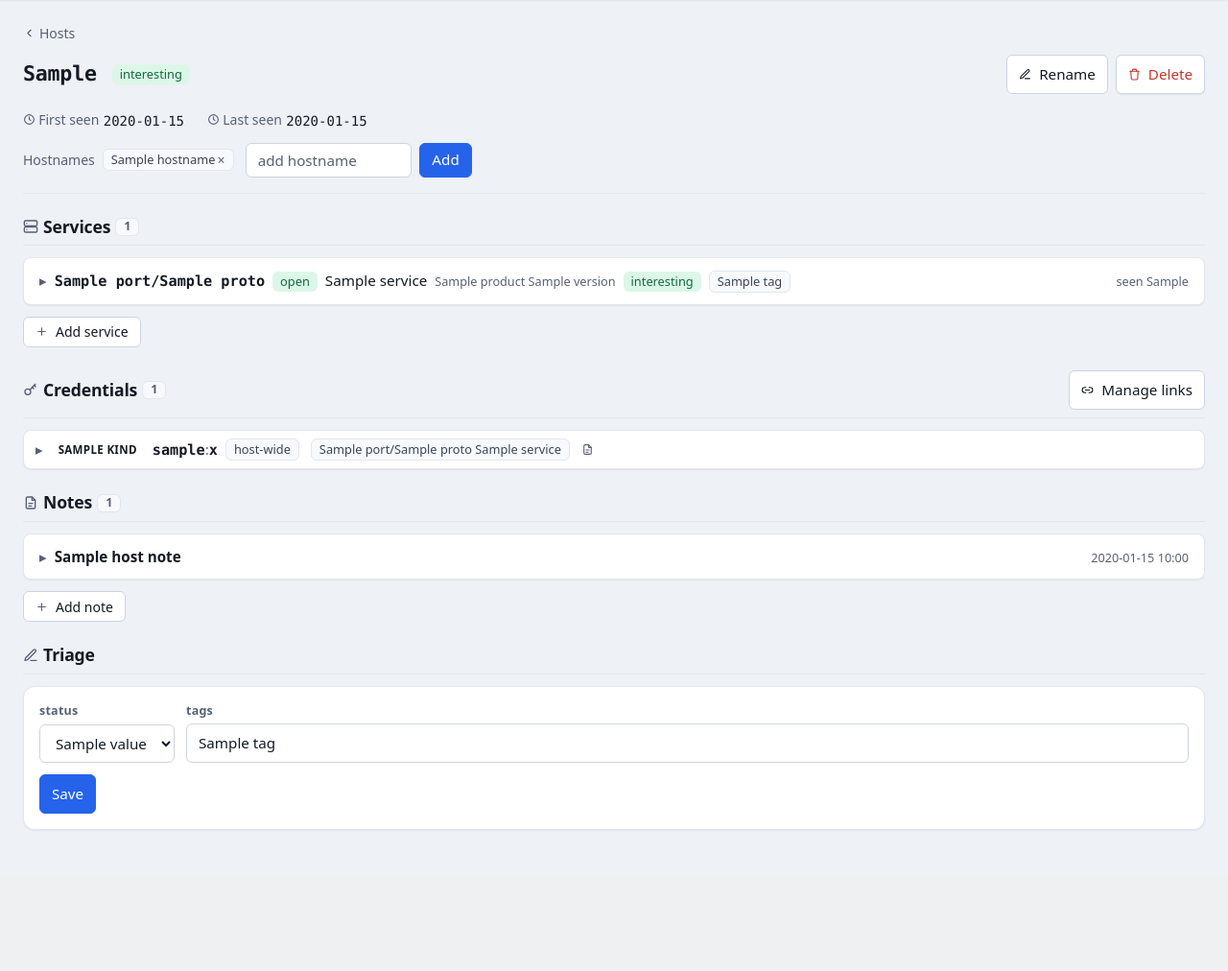
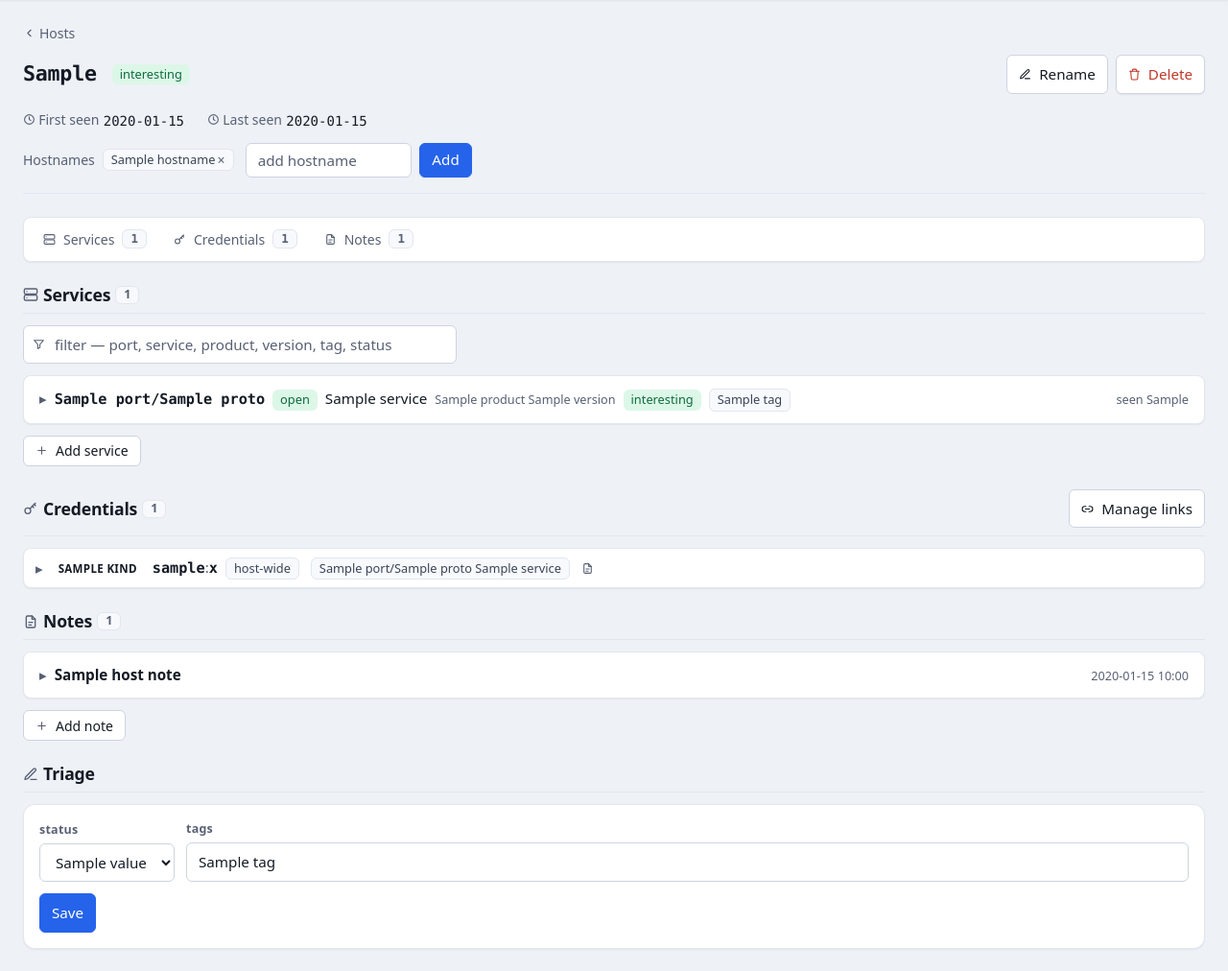
Before and after one commit to g4laad/penrecon, a FastAPI app: template src/penrecon/web/templates/host.html in a window 1280 px wide. Shown: the part 56-1068 px from the top of the page at 96% size. Before the commit the page ends 921 px from the top, so only its background shows below. Run offline with FastAPI, Linux system fonts and the light colour scheme; the template is opened without the code that fills it: most values are stand-ins (such as "Sample title", 1, 10 or a date in 2020); parts of the project's set-up code (start-up, migrations or seed data) failed here and were passed over.

Commit message:
feat(host): sticky section nav + client-side service filter
Host detail pages with hundreds of services / dozens of creds+notes were
one long unnavigable scroll. Add a sticky sub-nav with live counts that
jump to each section, and a client-side filter over the service list
(port/service/product/version/tag/status), so triage stays fast and local.

Counts derive from the DOM and refresh on htmx:afterSwap; the filter value
survives row swaps via hx-preserve.

```diff
--- a/src/penrecon/web/static/style.css
+++ b/src/penrecon/web/static/style.css
@@ -291,6 +291,37 @@ details.note > summary small { color:var(--mut); font-family:var(--font-sans); m
   box-shadow:var(--shadow-sm); padding:var(--space-4); }
 p.panel-body.empty { color:var(--mut); }
 
+/* --- host detail: sticky section nav with live counts --- */
+.host-subnav {
+  position:sticky; top:var(--nav-h,48px); z-index:15;
+  display:flex; flex-wrap:wrap; gap:var(--space-1); align-items:center;
+  margin:0 0 var(--space-5); padding:var(--space-1) var(--space-2);
+  background:var(--surface); border:1px solid var(--line); border-radius:var(--radius);
+  box-shadow:var(--shadow-sm);
+}
+.host-subnav a {
+  display:inline-flex; align-items:center; gap:var(--space-2);
+  padding:var(--space-2) var(--space-3); border-radius:var(--radius-sm);
+  color:var(--mut); text-decoration:none; font-weight:500; font-size:var(--text-sm);
+}
+.host-subnav a .icon { color:var(--mut); }
+.host-subnav a:hover { color:var(--fg); background:var(--panel); }
+.subnav-count {
+  font-family:var(--font-mono); font-variant-numeric:tabular-nums;
+  font-size:var(--text-xs); font-weight:600; color:var(--mut);
+  background:var(--panel); border:1px solid var(--line); border-radius:var(--radius-sm);
+  padding:0 var(--space-2);
+}
+/* jumps land below both sticky bars */
+#services, #credentials, #notes { scroll-margin-top:calc(var(--nav-h,48px) + var(--subnav-h,44px) + var(--space-3)); }
+
+/* --- service filter --- */
+.svc-filter { display:flex; align-items:center; gap:var(--space-3); margin:0 0 var(--space-3); }
+.svc-filter-field { flex:1 1 auto; max-width:52ch; }
+.svc-filter-field input { width:100%; }
+.svc-match { color:var(--mut); font-size:var(--text-sm); font-variant-numeric:tabular-nums; white-space:nowrap; }
+.svc-no-match { margin:var(--space-2) 0 0; }
+
 /* add-service: collapsed by default; summary reads as a secondary button */
 .add-toggle { margin-top:var(--space-3); }
 .add-toggle > summary { list-style:none; cursor:pointer; display:inline-flex; align-items:center; gap:var(--space-2);
--- a/src/penrecon/web/templates/_services.html
+++ b/src/penrecon/web/templates/_services.html
@@ -4,8 +4,22 @@
     <h2>{{ icons.icon('server') }}Services{% if services %} <span class="grp-count">{{ services | length }}</span>{% endif %}</h2>
   </div>
 
+  {% if services %}
+  <div class="svc-filter">
+    <label class="input-icon svc-filter-field">{{ icons.icon('filter', 'icon-sm') }}
+      <input type="search" id="svc-filter" hx-preserve="true" autocomplete="off"
+             placeholder="filter — port, service, product, version, tag, status"
+             aria-label="Filter services" aria-controls="services">
+    </label>
+    <span class="svc-match" aria-live="polite"></span>
+  </div>
+  {% endif %}
+
   {% for s in services %}
-  <details class="service">
+  {% set fstatus = s.annotation.status if s.annotation else '' %}
+  {% set ftags = (s.annotation.tags | join(' ')) if s.annotation else '' %}
+  <details class="service" data-state="{{ s.state }}"
+    data-filter="{{ (s.port ~ '/' ~ s.proto ~ ' ' ~ s.state ~ ' ' ~ (s.service_name or '') ~ ' ' ~ (s.product or '') ~ ' ' ~ (s.version or '') ~ (' manual' if s.manual else '') ~ ' ' ~ fstatus ~ ' ' ~ ftags) | lower }}">
     <summary>
       <span class="mono port">{{ s.port }}/{{ s.proto }}</span>
       <span class="status status-{{ s.state }}">{{ s.state }}</span>
@@ -52,6 +66,8 @@
   <p class="empty panel-body">No services yet. Add one below, or ingest a scan.</p>
   {% endfor %}
 
+  <p class="empty svc-no-match" hidden>No services match the filter.</p>
+
   <details class="add-toggle">
     <summary>{{ icons.icon('plus', 'icon-sm') }}Add service</summary>
     <form class="svc-add" hx-post="/hosts/{{ host.id }}/services" hx-target="#services" hx-swap="outerHTML">
--- a/src/penrecon/web/templates/host.html
+++ b/src/penrecon/web/templates/host.html
@@ -38,9 +38,15 @@
   {% include "_hostnames.html" %}
 </div>
 
+<nav class="host-subnav" aria-label="On this host">
+  <a href="#services">{{ icons.icon('server', 'icon-sm') }}Services <span class="subnav-count" data-count="services">{{ services | length }}</span></a>
+  <a href="#credentials">{{ icons.icon('key', 'icon-sm') }}Credentials <span class="subnav-count" data-count="creds">{{ host_credentials | length }}</span></a>
+  <a href="#notes">{{ icons.icon('note', 'icon-sm') }}Notes <span class="subnav-count" data-count="notes">{{ host_notes | length }}</span></a>
+</nav>
+
 {% include "_services.html" %}
 
-<section class="panel">
+<section id="credentials" class="panel">
   <div class="panel-head">
     <h2>{{ icons.icon('key') }}Credentials{% if host_credentials %} <span class="grp-count">{{ host_credentials | length }}</span>{% endif %}</h2>
     <a class="button" href="/credentials">{{ icons.icon('link', 'icon-sm') }}Manage links</a>
@@ -48,7 +54,7 @@
   {% include "_host_credentials.html" %}
 </section>
 
-<section class="panel">
+<section id="notes" class="panel">
   <div class="panel-head">
     <h2>{{ icons.icon('note') }}Notes{% if host_notes %} <span class="grp-count">{{ host_notes | length }}</span>{% endif %}</h2>
   </div>
@@ -73,4 +79,55 @@
   });
   dialog.addEventListener('click', (e) => { if (e.target === dialog) dialog.close(); });
 </script>
+
+<script>
+  // Pin the host subnav right under the site header, and let #anchor jumps
+  // clear both bars — measured, so it survives zoom and the mobile breakpoint.
+  const root = document.documentElement;
+  const primaryNav = document.querySelector('nav[aria-label="Primary"]');
+  const subnav = document.querySelector('.host-subnav');
+  const measure = () => {
+    root.style.setProperty('--nav-h', primaryNav.offsetHeight + 'px');
+    root.style.setProperty('--subnav-h', subnav.offsetHeight + 'px');
+  };
+  measure();
+  addEventListener('resize', measure);
+
+  // Subnav counts derived from the DOM so they stay correct after an HTMX edit
+  // (add/delete of a service, credential, or note swaps only its own fragment).
+  const counters = {
+    services: '#services .service',
+    creds: '#credentials .cred-item',
+    notes: '#notes .note',
+  };
+  const recount = () => {
+    for (const [key, sel] of Object.entries(counters)) {
+      const el = document.querySelector(`.subnav-count[data-count="${key}"]`);
+      if (el) el.textContent = document.querySelectorAll(sel).length;
+    }
+  };
+
+  // Service filter: each row carries a lowercased data-filter; every
+  // space-separated term must be a substring. Instant, local, no round-trip.
+  const applyFilter = () => {
+    const input = document.getElementById('svc-filter');
+    const rows = document.querySelectorAll('#services .service');
+    const terms = (input ? input.value : '').toLowerCase().split(/\s+/).filter(Boolean);
+    let shown = 0;
+    rows.forEach((row) => {
+      const hit = terms.every((t) => (row.dataset.filter || '').includes(t));
+      row.hidden = !hit;
+      if (hit) shown++;
+    });
+    const match = document.querySelector('.svc-match');
+    if (match) match.textContent = terms.length ? `${shown} of ${rows.length}` : '';
+    const none = document.querySelector('.svc-no-match');
+    if (none) none.hidden = !(terms.length && shown === 0);
+  };
+
+  document.addEventListener('input', (e) => { if (e.target.id === 'svc-filter') applyFilter(); });
+  document.body.addEventListener('htmx:afterSwap', () => { recount(); applyFilter(); measure(); });
+  recount();
+  applyFilter();
+</script>
 {% endblock %}
```
